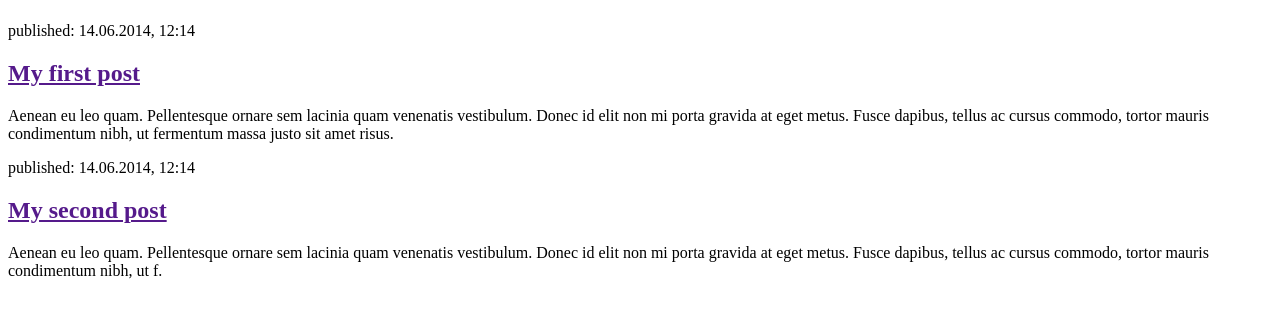
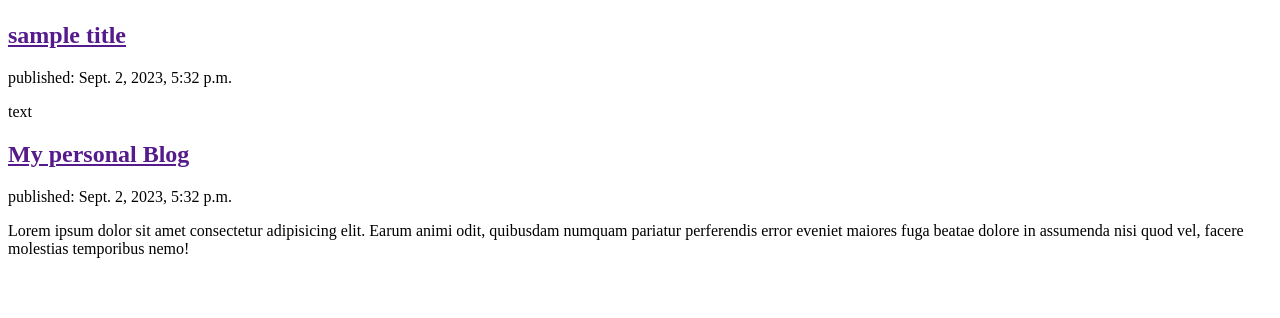
Before and after one commit to Sanketh00/my-first-blog, a Django app: page / in a window 1280 px wide. Shown: the part 58-376 px from the top of the page. Run offline with Django 4.2, Linux system fonts and the light colour scheme; data comes from the database, SQL or seed files in the repository; both versions use the stored data as it was after the commit.

Commit message:
Modified templates to display posts from database.

```diff
--- a/blog/models.py
+++ b/blog/models.py
@@ -12,7 +12,7 @@ class Post(models.Model):
 
 
     def publish(self):
-        self.published_date=timezone.now
+        self.published_date=timezone.now()
         self.save()
 
     def __str__(self):
--- a/blog/templates/blog/post_list.html
+++ b/blog/templates/blog/post_list.html
@@ -9,15 +9,13 @@
         </header>
 
         <article>
-            <time>published: 14.06.2014, 12:14</time>
-            <h2><a href="">My first post</a></h2>
-            <p>Aenean eu leo quam. Pellentesque ornare sem lacinia quam venenatis vestibulum. Donec id elit non mi porta gravida at eget metus. Fusce dapibus, tellus ac cursus commodo, tortor mauris condimentum nibh, ut fermentum massa justo sit amet risus.</p>
+            {% for post in posts %}
+
+            <h2><a href="">{{post.title}}</a></h2>
+            <time>published: {{ post.published_date }}</time>
+            <p>{{ post.text|linebreaksbr }}</p>
+           {% endfor %}
         </article>
 
-        <article>
-            <time>published: 14.06.2014, 12:14</time>
-            <h2><a href="">My second post</a></h2>
-            <p>Aenean eu leo quam. Pellentesque ornare sem lacinia quam venenatis vestibulum. Donec id elit non mi porta gravida at eget metus. Fusce dapibus, tellus ac cursus commodo, tortor mauris condimentum nibh, ut f.</p>
-        </article>
     </body>
 </html>
--- a/blog/views.py
+++ b/blog/views.py
@@ -1,6 +1,9 @@
 from django.shortcuts import render
+from .models import *
+from django.utils import timezone
 
 # Create your views here.
 
 def post_list(request):
-    return render(request,'blog/post_list.html',{})
+    posts=Post.objects.filter(published_date__lte=timezone.now())
+    return render(request,'blog/post_list.html',{'posts':posts})
```
Also changed, not shown: db.sqlite3.
